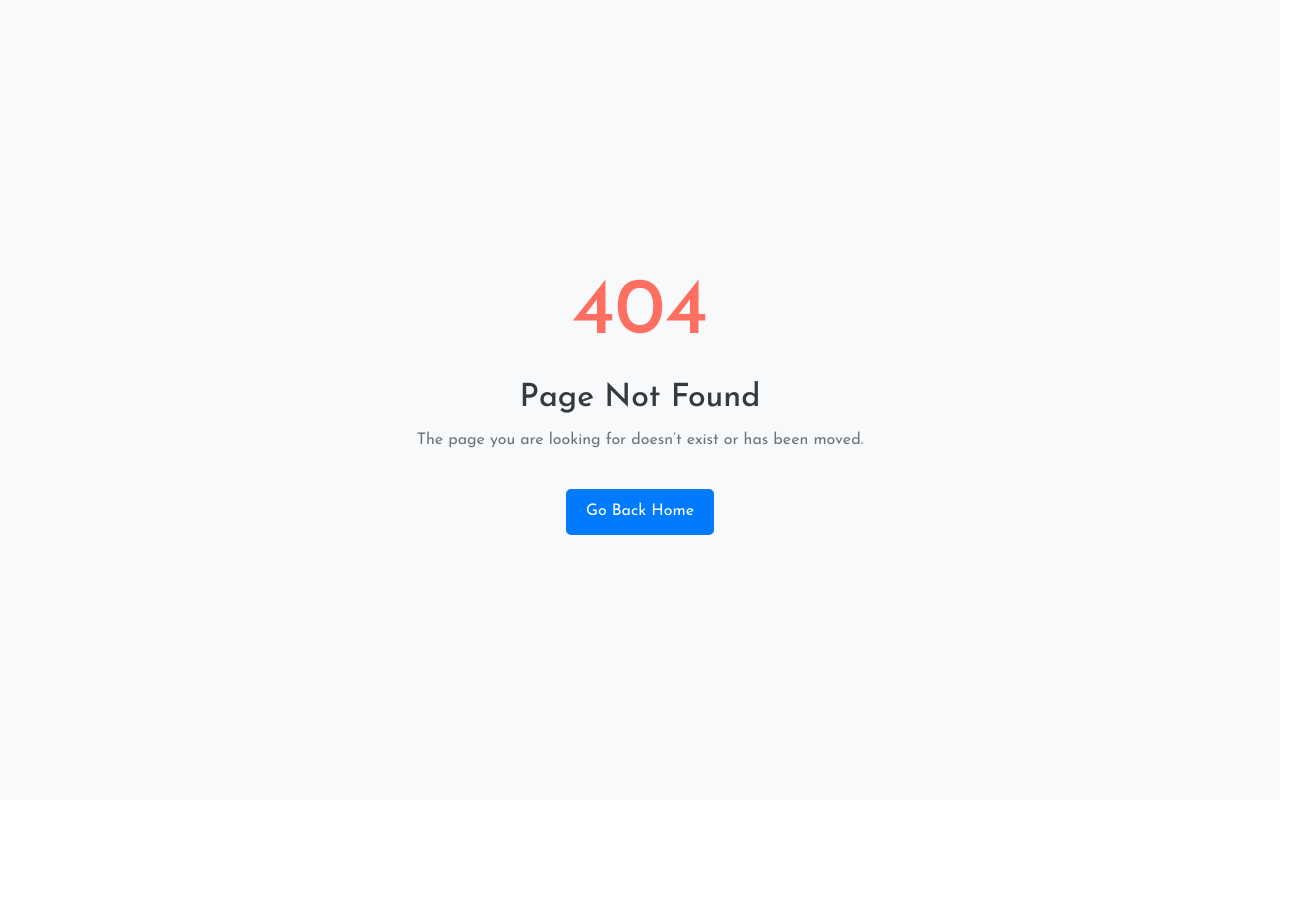
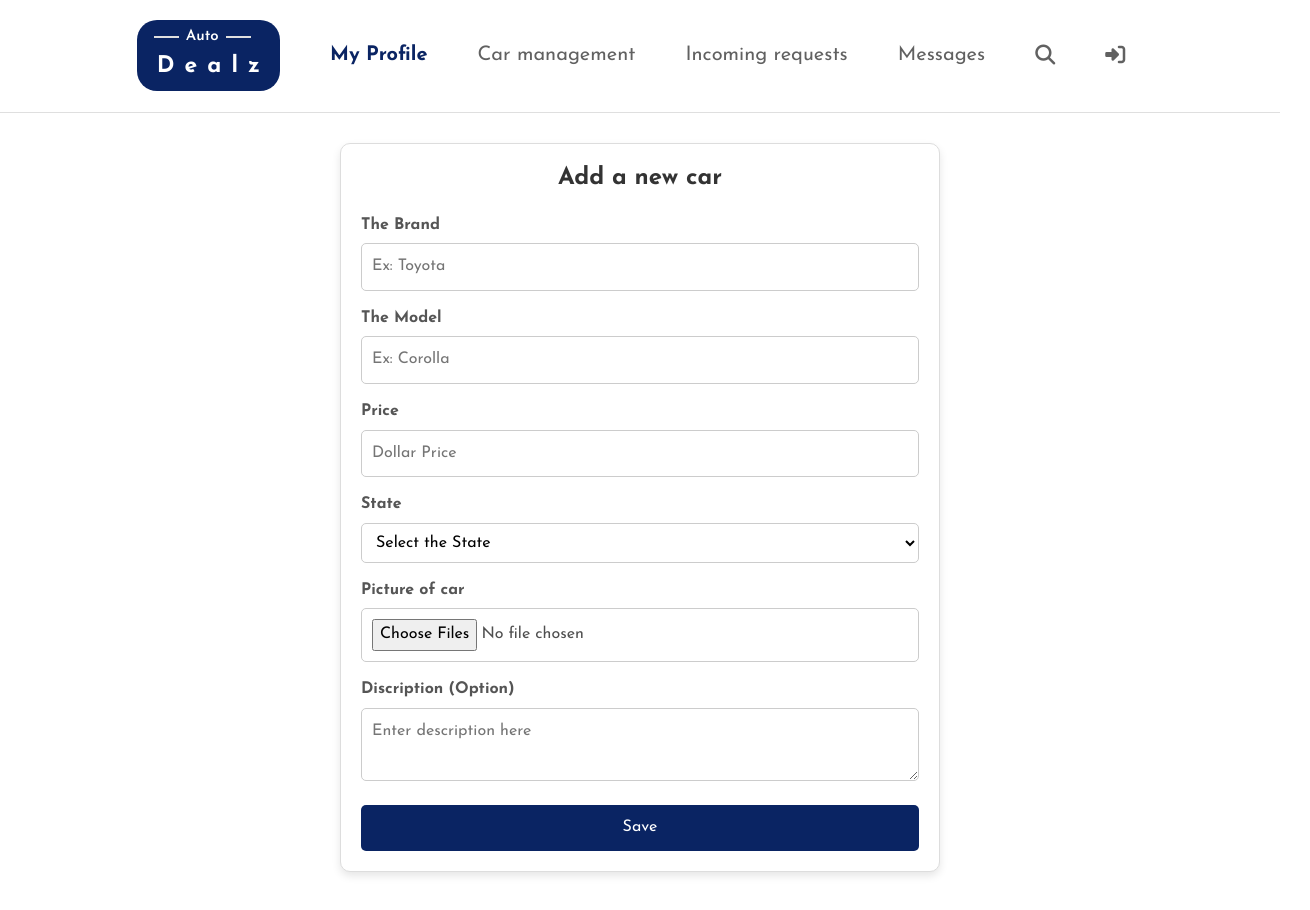
Before and after one commit to alaawael20/Graduation-Project, a React (Create React App) app: page /saller/CarManagement in a window 1280 px wide. Before the commit this address had no page. Shown: the top 910 px of the page, 1310 px wide, since content can reach past the window. Before the commit the page ends 800 px from the top, so only its background shows below. Built offline with nearby package versions, Linux system fonts and the light colour scheme; a web font is replaced by a local one.

Commit message:
create car management page

```diff
--- a/package.json
+++ b/package.json
@@ -12,6 +12,7 @@
     "@testing-library/react": "^13.4.0",
     "@testing-library/user-event": "^13.5.0",
     "bootstrap": "^5.2.3",
+    "formik": "^2.4.6",
     "gh-pages": "^5.0.0",
     "mdb-react-ui-kit": "^9.0.0",
     "react": "^18.2.0",
@@ -21,8 +22,10 @@
     "react-popper": "^2.3.0",
     "react-router-dom": "^6.11.1",
     "react-scripts": "5.0.1",
+    "react-toastify": "^10.0.6",
     "styled-components": "^6.1.13",
-    "web-vitals": "^2.1.4"
+    "web-vitals": "^2.1.4",
+    "yup": "^1.5.0"
   },
   "scripts": {
     "predeploy": "npm run build",
--- a/src/App.js
+++ b/src/App.js
@@ -12,6 +12,7 @@ import Details from "./Pages/Details/Details";
 import BookNow from "./Pages/BookNow/BookNow";
 import SallerProfile from "./Pages/Seller/SallerProfile/SallerProfile";
 import NotFound from "./Pages/NotFound/NotFound";
+import CarManagement from "./Pages/Seller/CarManagement/CarManagement";
 
 function App() {
   return (
@@ -29,6 +30,7 @@ function App() {
         <Route path="/recentlyAdded/detailcar" element={<Details />} />
         <Route path="/recentlyAdded/detailcar/booknow" element={<BookNow />} />
         <Route path="/saller/sallerProfile" element={<SallerProfile />} />
+        <Route path="/saller/CarManagement" element={<CarManagement />} />
         <Route path="*" element={<NotFound />} />
       </Routes>
     </BrowserRouter>
--- a/src/Components/Home/HomeRecently.js
+++ b/src/Components/Home/HomeRecently.js
@@ -1,16 +1,15 @@
-import React from 'react'
-import TitleSection from '../Uitily/TitleSection'
-import RecentlyCard from '../RecentlyAdd/RecentlyCard'
-import { Link } from 'react-router-dom'
-import { RecentCardData } from '../../mock/RecentCardData'
+import React from "react";
+import TitleSection from "../Uitily/TitleSection";
+import RecentlyCard from "../RecentlyAdd/RecentlyCard";
+import { Link } from "react-router-dom";
+import { RecentCardData } from "../../mock/RecentCardData";
 
 const HomeRecently = () => {
   return (
     <div>
-        <TitleSection title="Recently Added"/>
-        <div className='containerPage cards'>
-          {
-            RecentCardData.map((card)=>(
+      <TitleSection title="Recently Added" />
+      <div className="containerPage cards">
+        {RecentCardData.map((card) => (
           <RecentlyCard
             key={card.id}
             price={card.price}
@@ -20,17 +19,19 @@ const HomeRecently = () => {
             power={card.power}
             trans={card.trans}
             img={card.img}
+            detailesBtn="Details"
+            display2="none"
+            display3="none"
           />
-            ))
-          }
+        ))}
       </div>
       <div class="moreBtn">
         <Link to="/recentlyAdded" style={{ textDecoration: "none" }}>
-            <button className='mt-4'>More</button>
+          <button className="mt-4">More</button>
         </Link>
       </div>
     </div>
-  )
-}
+  );
+};
 
-export default HomeRecently
+export default HomeRecently;
--- a/src/Components/RecentlyAdd/RecentlyCard.js
+++ b/src/Components/RecentlyAdd/RecentlyCard.js
@@ -1,25 +1,67 @@
-import React from 'react'
-import { Link } from 'react-router-dom'
+import React from "react";
+import { Link } from "react-router-dom";
 
-const RecentlyCard = ({img, price, NameCar, fuel, engine, power, trans}) => {
+const RecentlyCard = ({
+  img,
+  price,
+  NameCar,
+  fuel,
+  engine,
+  power,
+  trans,
+  editBtn,
+  deleteBtn,
+  detailesBtn,
+  display1,
+  display2,
+  display3,
+}) => {
   return (
     <div className="card mb-2">
       <div className="carImg">
-            <img src={img} alt='Car'/>
+        <img src={img || "default-image-path.png"} alt="Car" />
         <span>{price} $</span>
       </div>
       <div className="carnName">{NameCar}</div>
       <div className="carDetails">
-            <i className="fas fa-gas-pump"><span>Fuel: {fuel}</span></i>
-            <i className="fas fa-car"><span>Engine: {engine}</span></i>
-            <i className="fas fa-power-off"><span>Power: {power}</span></i>
-            <i className="fas fa-cog"><span>Transmission: {trans}</span></i>
+        <i className="fas fa-gas-pump">
+          <span>Fuel: {fuel}</span>
+        </i>
+        <i className="fas fa-car">
+          <span>Engine: {engine}</span>
+        </i>
+        <i className="fas fa-power-off">
+          <span>Power: {power}</span>
+        </i>
+        <i className="fas fa-cog">
+          <span>Transmission: {trans}</span>
+        </i>
       </div>
-        <Link to="/recentlyAdded/detailcar" style={{ textDecoration: "none" }}>
-          <div className="detailsBtn"><button>Details</button></div>
+      <div className="btnStyled">
+        <Link
+          className="detailsBtn"
+          to="/recentlyAdded/detailcar"
+          style={{ textDecoration: "none" }}
+        >
+          <button style={{ display: display1 }}>{detailesBtn}</button>
+        </Link>
+        <Link
+          className="detailsBtn"
+          to="/edit-page"
+          style={{ textDecoration: "none" }}
+        >
+          <button style={{ display: display2 }}>{editBtn}</button>
+        </Link>
+        <Link
+          className="detailsBtn"
+          to="/delete-page"
+          style={{ textDecoration: "none" }}
+        >
+          <button style={{ display: display3 }}>{deleteBtn}</button>
         </Link>
       </div>
-  )
-}
+    </div>
+  );
+};
 
-export default RecentlyCard
+export default RecentlyCard;
--- a/src/Pages/RecentlyPage/RecentlyPage.js
+++ b/src/Pages/RecentlyPage/RecentlyPage.js
@@ -30,6 +30,9 @@ const RecentlyPage = () => {
             power={card.power}
             trans={card.trans}
             img={card.img}
+            detailesBtn="Details"
+            display2="none"
+            display3="none"
           />
         ))}
       </div>
--- /dev/null
+++ b/src/Pages/Seller/CarManagement/CarManagement.css
@@ -0,0 +1,73 @@
+  .form-container {
+    max-width: 600px;
+    margin: 30px auto;
+    padding: 20px;
+    background-color: #fff;
+    border: 1px solid #ddd;
+    border-radius: 10px;
+    box-shadow: 0 4px 8px rgba(0, 0, 0, 0.1);
+  }
+
+  .form-title {
+    text-align: center;
+    margin-bottom: 20px;
+    color: #333;
+    font-size: 1.5rem;
+    font-weight: bold;
+  }
+
+  .form-group {
+    margin-bottom: 15px;
+  }
+
+  label {
+    display: block;
+    font-weight: bold;
+    margin-bottom: 5px;
+    color: #555;
+  }
+
+  .form-input,
+  .form-textarea {
+    width: 100%;
+    padding: 10px;
+    border: 1px solid #ccc;
+    border-radius: 5px;
+    font-size: 1rem;
+  }
+
+  .form-input:focus,
+  .form-textarea:focus {
+    border-color: #0a2463;
+    outline: none;
+  }
+
+  select {
+    width: 100%;
+    padding: 10px;
+    border: 1px solid #ccc;
+    border-radius: 5px;
+    background-color: #fff;
+  }
+
+  .error-message {
+    color: red;
+    font-size: 0.9rem;
+    margin-top: 5px;
+  }
+
+  .form-button {
+    width: 100%;
+    padding: 10px;
+    background-color: #0a2463;
+    color: white;
+    font-size: 1rem;
+    border: none;
+    border-radius: 5px;
+    cursor: pointer;
+    transition: background-color 0.3s ease;
+  }
+
+  .form-button:hover {
+    background-color: #0a2463;
+  }
--- /dev/null
+++ b/src/Pages/Seller/CarManagement/CarManagement.js
@@ -0,0 +1,194 @@
+import React from "react";
+import { Formik, Form, Field, ErrorMessage } from "formik";
+import * as Yup from "yup";
+import NavBar from "../../../Components/Uitily/NavBar";
+import "./CarManagement.css";
+import { ToastContainer, toast } from "react-toastify";
+import "react-toastify/dist/ReactToastify.css";
+import Footer from "../../../Components/Uitily/Footer";
+import { RecentAddCardData } from "../../../mock/RecentAddCardData";
+import RecentlyCard from "../../../Components/RecentlyAdd/RecentlyCard";
+import Pagination from "../../../Components/Uitily/Pagination";
+
+const CarManagement = () => {
+  const initialValues = {
+    brand: "",
+    model: "",
+    price: "",
+    condition: "",
+    images: null,
+    description: "",
+  };
+
+  const validationSchema = Yup.object({
+    brand: Yup.string().required("Please Enter a brand"),
+    model: Yup.string().required("Please Enter a model"),
+    price: Yup.number()
+      .required("Please Enter a price")
+      .positive("The price should be positive"),
+    condition: Yup.string().required("Please Enter a condition"),
+    images: Yup.mixed().required("Please Enter the picture"),
+    description: Yup.string().max(500, "الوصف يجب أن لا يتجاوز 500 حرف"),
+  });
+
+  const handleSubmit = (values, { resetForm }) => {
+    console.log("تم إرسال البيانات:", values);
+    toast.success("🚗 The car has been saved successfully!", {
+      position: "top-right",
+      autoClose: 3000,
+      hideProgressBar: false,
+      closeOnClick: true,
+      pauseOnHover: true,
+      draggable: true,
+      theme: "light",
+    });
+    resetForm();
+  };
+
+  return (
+    <div className="page-container">
+      <NavBar
+        link1="My Profile"
+        link2="Car management"
+        link3="Incoming requests"
+        link4="Messages"
+        to1="/saller/sallerProfile"
+        to2="/saller/CarManagement"
+        to3="/incoming-requests"
+        to4="/messages"
+        className="navbar"
+      />
+      <div className="form-container">
+        <h1 className="form-title">Add a new car</h1>
+        <Formik
+          initialValues={initialValues}
+          validationSchema={validationSchema}
+          onSubmit={handleSubmit}
+        >
+          {({ setFieldValue }) => (
+            <Form>
+              <div className="form-group">
+                <label>The Brand</label>
+                <Field
+                  type="text"
+                  name="brand"
+                  placeholder="Ex: Toyota"
+                  className="form-input"
+                />
+                <ErrorMessage
+                  name="brand"
+                  component="div"
+                  className="error-message"
+                />
+              </div>
+
+              <div className="form-group">
+                <label>The Model</label>
+                <Field
+                  type="text"
+                  name="model"
+                  placeholder="Ex: Corolla"
+                  className="form-input"
+                />
+                <ErrorMessage
+                  name="model"
+                  component="div"
+                  className="error-message"
+                />
+              </div>
+
+              <div className="form-group">
+                <label>Price</label>
+                <Field
+                  type="number"
+                  name="price"
+                  placeholder="Dollar Price"
+                  className="form-input"
+                />
+                <ErrorMessage
+                  name="price"
+                  component="div"
+                  className="error-message"
+                />
+              </div>
+
+              <div className="form-group">
+                <label>State</label>
+                <Field as="select" name="condition" className="form-input">
+                  <option value="">Select the State</option>
+                  <option value="new">New</option>
+                  <option value="used">Old</option>
+                </Field>
+                <ErrorMessage
+                  name="condition"
+                  component="div"
+                  className="error-message"
+                />
+              </div>
+
+              <div className="form-group">
+                <label>Picture of car</label>
+                <input
+                  type="file"
+                  multiple
+                  accept="image/*"
+                  className="form-input"
+                  onChange={(event) =>
+                    setFieldValue("images", event.currentTarget.files)
+                  }
+                />
+                <ErrorMessage
+                  name="images"
+                  component="div"
+                  className="error-message"
+                />
+              </div>
+
+              <div className="form-group">
+                <label>Discription (Option)</label>
+                <Field
+                  as="textarea"
+                  name="description"
+                  placeholder="Enter description here"
+                  className="form-textarea"
+                />
+                <ErrorMessage
+                  name="description"
+                  component="div"
+                  className="error-message"
+                />
+              </div>
+
+              <button type="submit" className="form-button">
+                Save
+              </button>
+            </Form>
+          )}
+        </Formik>
+        <ToastContainer />
+      </div>
+      <div className="titlePage">Added Cars</div>
+      <div className="containerPage cards my-5">
+        {RecentAddCardData.map((card) => (
+          <RecentlyCard
+            key={card.id}
+            price={card.price}
+            NameCar={card.nameCar}
+            fuel={card.fuel}
+            engine={card.engine}
+            power={card.power}
+            trans={card.trans}
+            img={card.img}
+            editBtn="Edit"
+            deleteBtn="Delete"
+            display1="none"
+          />
+        ))}
+      </div>
+      <Pagination />
+      <Footer />
+    </div>
+  );
+};
+
+export default CarManagement;
--- a/src/Pages/Seller/SallerProfile/SallerProfile.js
+++ b/src/Pages/Seller/SallerProfile/SallerProfile.js
@@ -12,8 +12,8 @@ const SallerProfile = () => {
         link2="Car management"
         link3="Incoming requests"
         link4="Messages"
-        to1="my-profile"
-        to2="/car-management"
+        to1="/saller/sallerProfile"
+        to2="/saller/CarManagement"
         to3="/incoming-requests"
         to4="/messages"
       />
--- a/src/index.css
+++ b/src/index.css
@@ -304,23 +304,27 @@ section {
   color: black;
   margin-left: 15px;
 }
+.card .btnStyled {
+  display: flex;
+  flex-direction: row;
+  justify-content: space-around;
+  align-items: center;
+}
 .card .detailsBtn {
-  display: flex;
-  justify-content: flex-end;
   margin-bottom: 10px;
   margin-right: 10px;
 }
 .card .detailsBtn button {
   padding: 5px 15px;
-  color: red;
+  color: #0a2463;
   background-color: white;
-  border: 1px solid red;
+  border: 1px solid #0a2463;
   font-weight: 600;
   cursor: pointer;
 }
 .card .detailsBtn button:hover {
   color: white;
-  background-color: red;
+  background-color: #0a2463;
 }
 @media (max-width: 1115px) {
   .cards {
--- a/src/index.js
+++ b/src/index.js
@@ -5,6 +5,7 @@ import App from "./App";
 import "bootstrap/dist/css/bootstrap.min.css";
 import "mdb-react-ui-kit/dist/css/mdb.min.css";
 import "@fortawesome/fontawesome-free/css/all.min.css";
+import "react-toastify/dist/ReactToastify.css";
 
 ReactDOM.render(
   <React.StrictMode>
--- a/src/mock/RecentAddCardData.js
+++ b/src/mock/RecentAddCardData.js
@@ -1,11 +1,11 @@
-import car2 from '../Images/car2.jpg'
-import car3 from '../Images/car3.jpg'
-import car4 from '../Images/car4.jpg'
-import car5 from '../Images/car5.jpg'
-import car6 from '../Images/car6.jpg'
-import car7 from '../Images/car7.jpg'
-import car8 from '../Images/car8.jpg'
-import car9 from '../Images/car9.jpg'
+import car2 from "../Images/car2.jpg";
+import car3 from "../Images/car3.jpg";
+import car4 from "../Images/car4.jpg";
+import car5 from "../Images/car5.jpg";
+import car6 from "../Images/car6.jpg";
+import car7 from "../Images/car7.jpg";
+import car8 from "../Images/car8.jpg";
+import car9 from "../Images/car9.jpg";
 export const RecentAddCardData = [
   {
     id: 1,
@@ -15,7 +15,7 @@ export const RecentAddCardData = [
     fuel: "Petrol",
     engine: "4.000 cc",
     power: "585 hp",
-        trans: "Automatic"
+    trans: "Automatic",
   },
   {
     id: 2,
@@ -25,7 +25,7 @@ export const RecentAddCardData = [
     fuel: "Petrol",
     engine: "4.000 cc",
     power: "585 hp",
-        trans: "Automatic"
+    trans: "Automatic",
   },
   {
     id: 3,
@@ -35,7 +35,7 @@ export const RecentAddCardData = [
     fuel: "Petrol",
     engine: "4.000 cc",
     power: "585 hp",
-        trans: "Automatic"
+    trans: "Automatic",
   },
   {
     id: 4,
@@ -45,7 +45,7 @@ export const RecentAddCardData = [
     fuel: "Petrol",
     engine: "4.000 cc",
     power: "585 hp",
-        trans: "Automatic"
+    trans: "Automatic",
   },
   {
     id: 5,
@@ -55,7 +55,7 @@ export const RecentAddCardData = [
     fuel: "Petrol",
     engine: "4.000 cc",
     power: "585 hp",
-        trans: "Automatic"
+    trans: "Automatic",
   },
   {
     id: 6,
@@ -65,7 +65,7 @@ export const RecentAddCardData = [
     fuel: "Petrol",
     engine: "4.000 cc",
     power: "585 hp",
-        trans: "Automatic"
+    trans: "Automatic",
   },
   {
     id: 7,
@@ -75,7 +75,7 @@ export const RecentAddCardData = [
     fuel: "Petrol",
     engine: "4.000 cc",
     power: "585 hp",
-        trans: "Automatic"
+    trans: "Automatic",
   },
   {
     id: 8,
@@ -85,46 +85,6 @@ export const RecentAddCardData = [
     fuel: "Petrol",
     engine: "4.000 cc",
     power: "585 hp",
-        trans: "Automatic"
+    trans: "Automatic",
   },
-    {
-        id: 9,
-        img: car9,
-        price: "10.000.000",
-        nameCar: "Mersedes AMG G63",
-        fuel: "Petrol",
-        engine: "4.000 cc",
-        power: "585 hp",
-        trans: "Automatic"
-    },
-    {
-        id: 10,
-        img: car9,
-        price: "10.000.000",
-        nameCar: "Mersedes AMG G63",
-        fuel: "Petrol",
-        engine: "4.000 cc",
-        power: "585 hp",
-        trans: "Automatic"
-    },
-    {
-        id: 11,
-        img: car9,
-        price: "10.000.000",
-        nameCar: "Mersedes AMG G63",
-        fuel: "Petrol",
-        engine: "4.000 cc",
-        power: "585 hp",
-        trans: "Automatic"
-    },
-    {
-        id: 12,
-        img: car9,
-        price: "10.000.000",
-        nameCar: "Mersedes AMG G63",
-        fuel: "Petrol",
-        engine: "4.000 cc",
-        power: "585 hp",
-        trans: "Automatic"
-    },
-]
+];
```
Also changed, not shown: 1 other file (tests, documents, lock files or other folders). Lines whose indentation alone changed are shown as unchanged.
